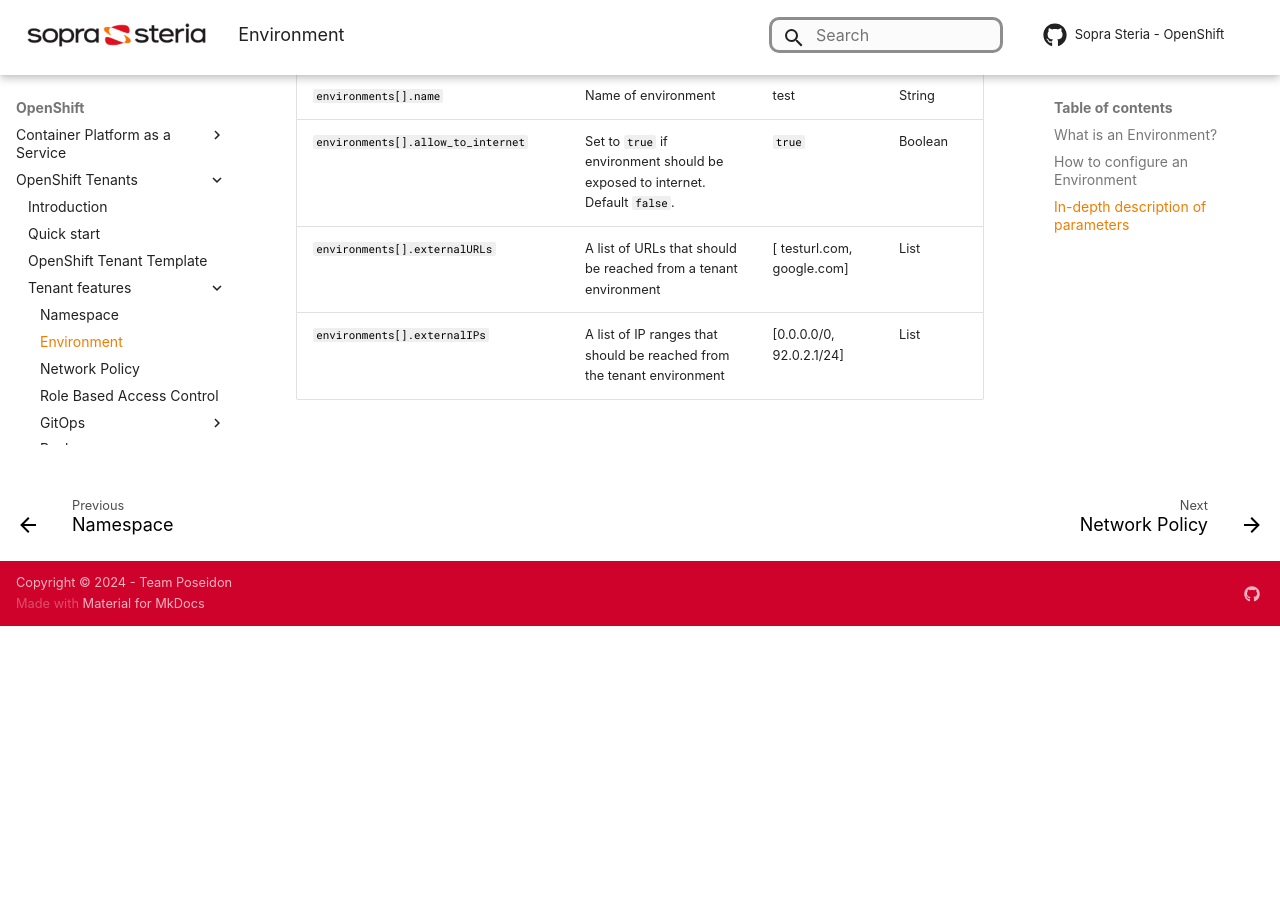
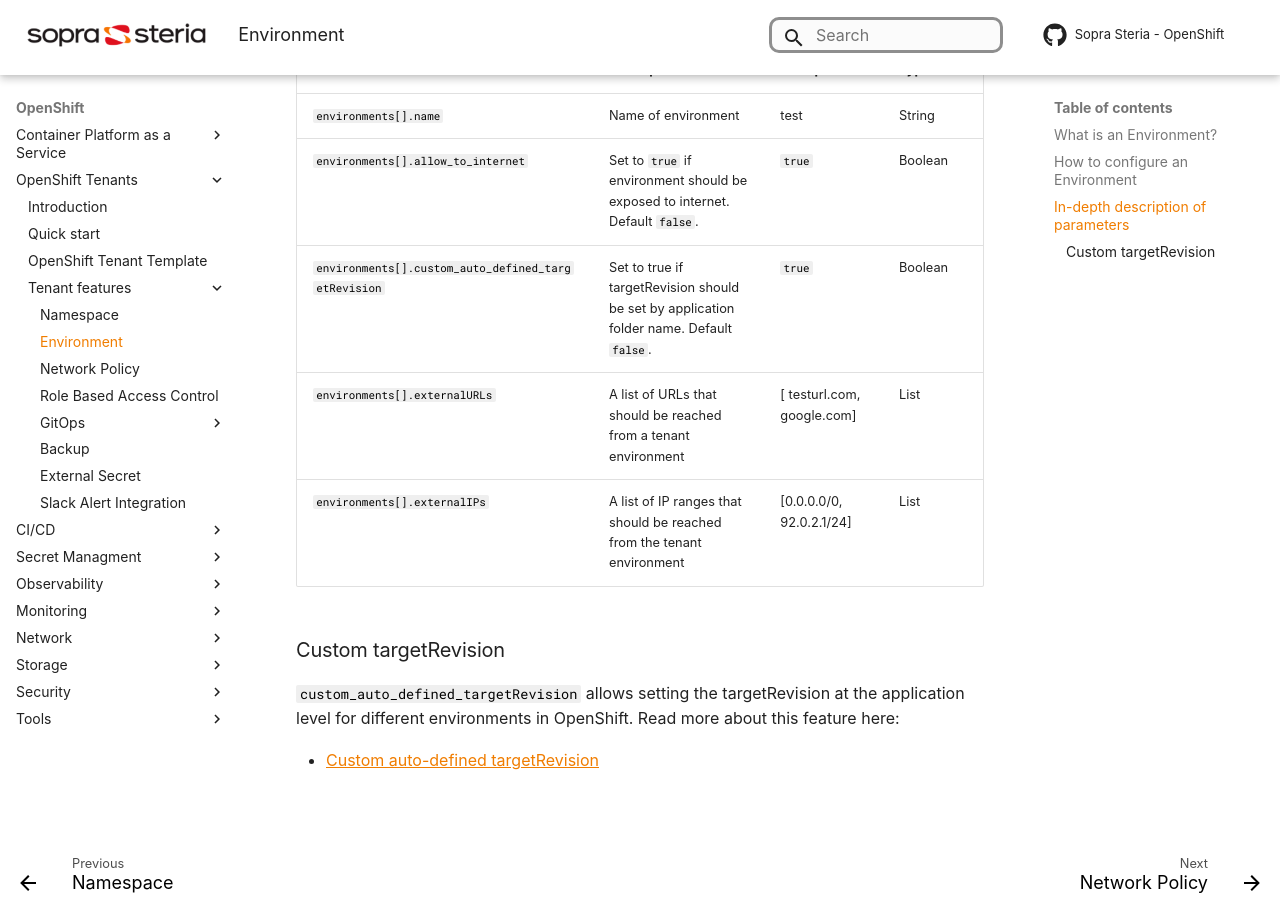
Before and after one commit to Sopra-Steria-Norge-Kubernetes/OpenShift, an MkDocs documentation site: the page built from docs/OpenShift Tenants/Tenant features/environments.md, in a window 1280 px wide and 900 px high, scrolled down 1030 px. Built offline with MkDocs 1.6.1 and Material for MkDocs 9.7.7, drawn with Linux system fonts in a browser that asks for light colours; some web fonts are replaced; comment, search, counter and statistics services are not loaded; before the commit the page ends 1656 px from its top, so only the background shows below that; some of the changed text lies outside the part shown.

Commit message:
addded custom_auto_defined_targetRevision to docs

```diff
--- a/docs/OpenShift Tenants/Tenant features/environments.md
+++ b/docs/OpenShift Tenants/Tenant features/environments.md
@@ -13,6 +13,7 @@
   environments:
     - name: <Name of environment 1 (e.g. dev)>
       allow_to_internet: <True or false - Set to true if environment should be exposed to internet>
+      custom_auto_defined_targetRevision: <True or false - Set to true if targetRevision should be set by application folder name>
       externalURLs:
         - <URL's that should be reachable from the environment (e.g. google.com)>
       externalIPs:
@@ -26,9 +27,18 @@
 
 In the table below, you can find a more detailed description of each variable in the `environment` feature:
 
-|  <div style="width:240px">**Variable**</div>                | **Description**                                                        | **Example**                | **Type** |
+|  <div style="width:255px">**Variable**</div>                | **Description**                                                        | **Example**                | **Type** |
 |------------------------------|------------------------------------------------------------------------|----------------------------|----------|
 | `environments[].name`          | Name of environment                                                    | test                       | String   |
 | `environments[].allow_to_internet`    | Set to `true` if environment should be exposed to internet. Default `false`. | `true`   | Boolean    |
+| `environments[].custom_auto_defined_targetRevision`    | Set to true if targetRevision should be set by application folder name. Default `false`. | `true`   | Boolean    |
 |  `environments[].externalURLs` | A list of URLs that should be reached from a tenant environment | [ testurl.com, google.com] | List     |
 | `environments[].externalIPs`    | A list of IP ranges that should be reached from the tenant environment | [0.0.0.0/0, 92.0.2.1/24]   | List     |
+
+
+### Custom targetRevision
+
+`custom_auto_defined_targetRevision` allows setting the targetRevision at the application level for different environments in OpenShift.
+Read more about this feature here:
+
+  - [Custom auto-defined targetRevision](../../CI-CD/cutom-auto-defined-target-revision.md)
```
Also changed, not shown: docs/OpenShift Tenants/OpenShift-tenant-template.md (+1 -0 lines).
